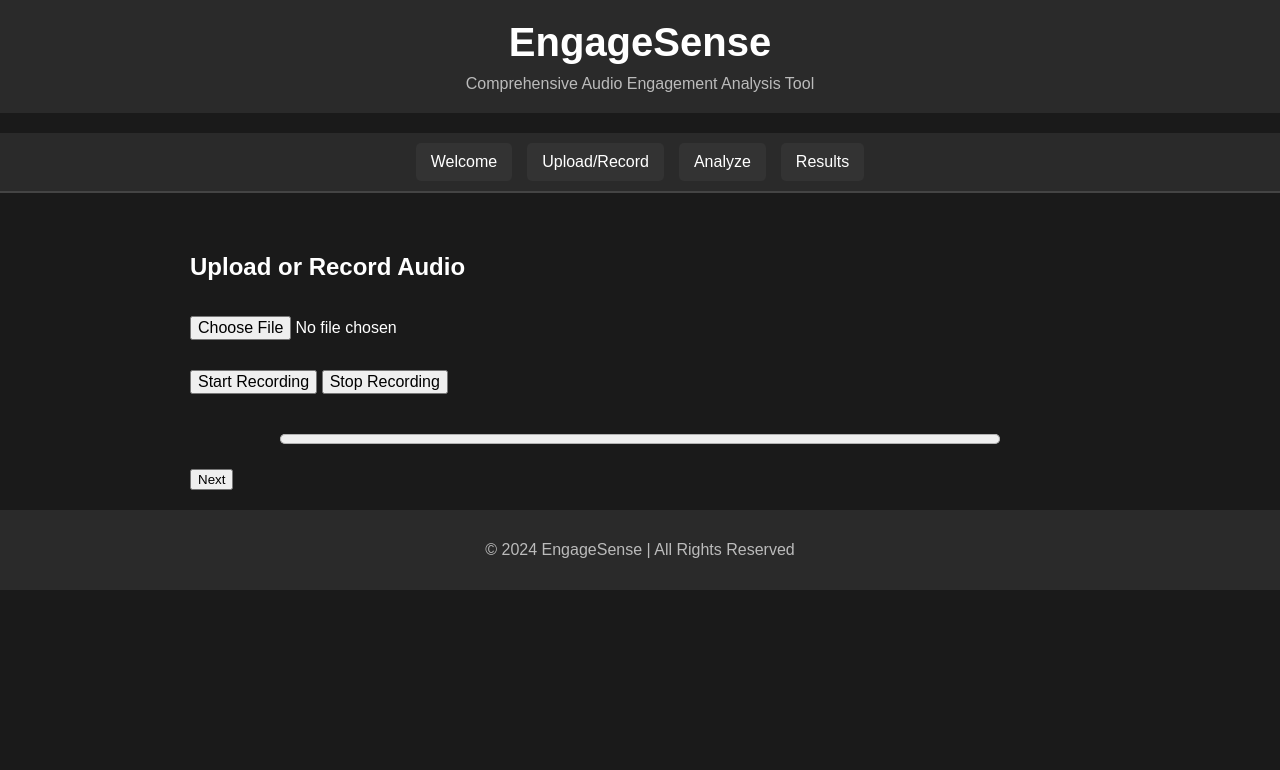
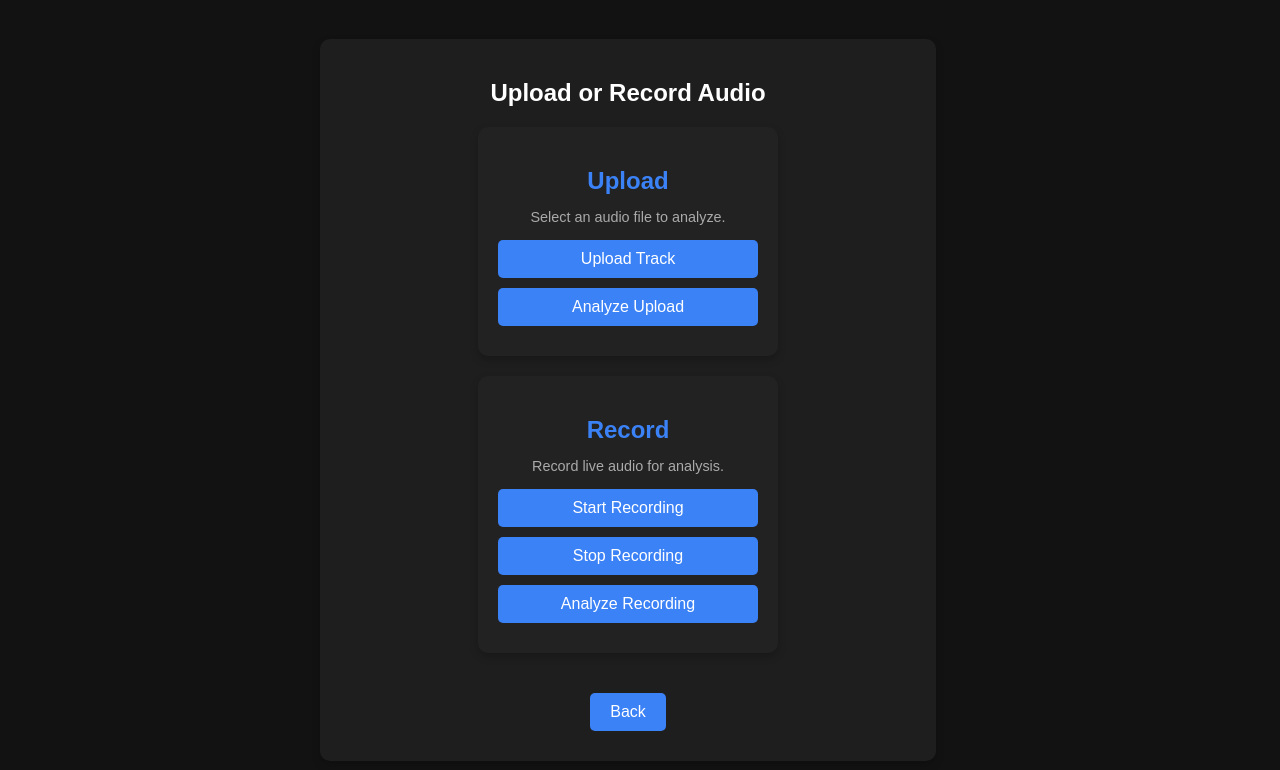
Before and after one commit to LiyamFlx/Engagement_Sense_4.0, a plain HTML site: page index.html in a window 1280 px wide. Both pictures are taken after a click on the button "Get Started". Drawn offline with Linux system fonts and the light colour scheme.

Commit message:
Update index.html

```diff
--- a/index.html
+++ b/index.html
@@ -3,162 +3,255 @@
 <head>
     <meta charset="UTF-8">
     <meta name="viewport" content="width=device-width, initial-scale=1.0">
-    <title>EngageSense - Audio Engagement Analysis Tool</title>
+    <title>EngageSense</title>
     <style>
+        /* General Styles */
         body {
             margin: 0;
-            font-family: 'Arial', sans-serif;
-            background-color: #1a1a1a;
+            font-family: Arial, sans-serif;
+            background-color: #121212;
             color: #ffffff;
-        }
-        header {
-            text-align: center;
-            padding: 20px;
-            background-color: #2a2a2a;
-        }
-        header h1 {
-            font-size: 2.5rem;
-            margin: 0;
-        }
-        header p {
-            margin: 10px 0 0;
-            color: #bbbbbb;
-        }
-        nav {
             display: flex;
             justify-content: center;
-            gap: 15px;
+            align-items: center;
+            min-height: 100vh;
+        }
+
+        .container {
+            width: 90%;
+            max-width: 600px;
+            background: #1e1e1e;
+            padding: 20px;
+            border-radius: 10px;
+            box-shadow: 0 4px 8px rgba(0, 0, 0, 0.2);
+            text-align: center;
+        }
+
+        button {
+            padding: 10px 20px;
+            margin: 10px 0;
+            border: none;
+            border-radius: 5px;
+            background-color: #3b82f6;
+            color: #ffffff;
+            font-size: 1rem;
+            cursor: pointer;
+            transition: background-color 0.3s;
+        }
+
+        button:hover {
+            background-color: #2563eb;
+        }
+
+        .hidden {
+            display: none;
+        }
+
+        .progress-bar {
+            width: 100%;
+            height: 10px;
+            background: #444;
+            border-radius: 5px;
+            margin-top: 20px;
+            overflow: hidden;
+        }
+
+        .progress-bar-inner {
+            height: 100%;
+            width: 0;
+            background: #3b82f6;
+            transition: width 0.5s ease;
+        }
+
+        canvas {
+            margin: 20px auto;
+            display: block;
+        }
+
+        /* Card Grid Styles */
+        .card-grid {
+            display: flex;
+            gap: 20px;
+            justify-content: center;
+            flex-wrap: wrap;
             margin: 20px 0;
-            background-color: #2a2a2a;
+        }
+
+        .card {
+            background: #222;
+            padding: 20px;
+            border-radius: 10px;
+            box-shadow: 0 4px 8px rgba(0, 0, 0, 0.2);
+            text-align: center;
+            width: 45%;
+            min-width: 250px;
+            transition: transform 0.3s ease, box-shadow 0.3s ease;
+        }
+
+        .card:hover {
+            transform: scale(1.05);
+            box-shadow: 0 6px 12px rgba(0, 0, 0, 0.3);
+        }
+
+        .card h2 {
+            margin-bottom: 10px;
+            font-size: 1.5rem;
+            color: #3b82f6;
+        }
+
+        .card p {
+            font-size: 0.9rem;
+            color: #aaa;
+            margin-bottom: 15px;
+        }
+
+        .card button {
+            display: block;
+            width: 100%;
             padding: 10px;
-            border-bottom: 2px solid #444;
-        }
-        nav button {
-            background-color: #333;
+            background-color: #3b82f6;
             color: #fff;
             border: none;
             border-radius: 5px;
-            padding: 10px 15px;
+            font-size: 1rem;
             cursor: pointer;
+            transition: background-color 0.3s ease;
+        }
+
+        .card button:hover {
+            background-color: #2563eb;
+        }
+
+        #back-to-welcome {
+            margin-top: 20px;
+            padding: 10px 20px;
             font-size: 1rem;
-            transition: background-color 0.3s ease, transform 0.2s ease;
-        }
-        nav button:hover {
-            background-color: #555;
-            transform: scale(1.05);
-        }
-        .container {
-            max-width: 900px;
-            margin: 0 auto;
-            padding: 20px;
-        }
-        .screen {
-            display: none;
-        }
-        .screen.active {
-            display: block;
-        }
-        .welcome-screen video {
-            max-width: 100%;
-            border-radius: 10px;
-            margin: 20px 0;
-        }
-        .audio-upload-screen, .analysis-screen, .results-screen {
-            text-align: center;
-        }
-        input[type="file"], .audio-controls button {
-            margin: 15px 0;
-            font-size: 1rem;
-        }
-        progress {
-            width: 80%;
-            height: 20px;
-            margin: 20px auto;
-            display: block;
-        }
-        .chart-container {
-            margin: 20px 0;
-        }
-        .chart {
-            width: 100%;
-            max-width: 600px;
-            margin: 0 auto;
-        }
-        footer {
-            text-align: center;
-            padding: 15px;
-            background-color: #2a2a2a;
-            color: #bbbbbb;
         }
     </style>
 </head>
 <body>
-    <header>
-        <h1>EngageSense</h1>
-        <p>Comprehensive Audio Engagement Analysis Tool</p>
-    </header>
-    <nav>
-        <button onclick="navigateTo('welcome-screen')">Welcome</button>
-        <button onclick="navigateTo('audio-upload-screen')">Upload/Record</button>
-        <button onclick="navigateTo('analysis-screen')">Analyze</button>
-        <button onclick="navigateTo('results-screen')">Results</button>
-    </nav>
-    <div class="container">
-        <div id="welcome-screen" class="screen active">
-            <h2>Welcome to EngageSense</h2>
-            <p>Analyze your audio content and extract actionable insights.</p>
-            <video controls>
-                <source src="overview.mp4" type="video/mp4">
-                Your browser does not support the video tag.
-            </video>
-            <button onclick="navigateTo('audio-upload-screen')">Get Started</button>
-        </div>
-        <div id="audio-upload-screen" class="screen">
-            <h2>Upload or Record Audio</h2>
-            <input type="file" id="audioFile" accept=".mp3, .wav">
-            <div class="audio-controls">
-                <button onclick="startRecording()">Start Recording</button>
-                <button onclick="stopRecording()">Stop Recording</button>
+    <main id="main-content">
+        <section id="welcome-screen" class="container">
+            <h1>Welcome to EngageSense</h1>
+            <p>Analyze audio engagement with cutting-edge technology.</p>
+            <button id="start-button">Get Started</button>
+        </section>
+
+        <section id="upload-record-screen" class="container hidden">
+            <h1>Upload or Record Audio</h1>
+            <div class="card-grid">
+                <div class="card" id="upload-card">
+                    <h2>Upload</h2>
+                    <p>Select an audio file to analyze.</p>
+                    <button id="upload-button">Upload Track</button>
+                    <button id="analyze-upload">Analyze Upload</button>
+                </div>
+                <div class="card" id="record-card">
+                    <h2>Record</h2>
+                    <p>Record live audio for analysis.</p>
+                    <button id="record-button">Start Recording</button>
+                    <button id="stop-recording" class="hidden">Stop Recording</button>
+                    <button id="analyze-recording" class="hidden">Analyze Recording</button>
+                </div>
             </div>
-            <progress id="uploadProgress" value="0" max="100"></progress>
-            <button onclick="navigateTo('analysis-screen')">Next</button>
-        </div>
-        <div id="analysis-screen" class="screen">
-            <h2>Analyzing Audio...</h2>
-            <p>Please wait while we process your audio content.</p>
-            <progress id="analysisProgress" value="50" max="100"></progress>
-            <button onclick="navigateTo('results-screen')">View Results</button>
-        </div>
-        <div id="results-screen" class="screen">
-            <h2>Results Summary</h2>
-            <div class="chart-container">
-                <canvas id="engagementChart" class="chart"></canvas>
+            <button id="back-to-welcome">Back</button>
+        </section>
+
+        <section id="analysis-screen" class="container hidden">
+            <h1>Analyzing...</h1>
+            <p>Please wait while we process your audio data.</p>
+            <div class="progress-bar">
+                <div id="progress-bar-inner-analysis" class="progress-bar-inner"></div>
             </div>
-            <button onclick="downloadPDF()">Download PDF</button>
-            <button onclick="navigateTo('welcome-screen')">Start Over</button>
-        </div>
-    </div>
-    <footer>
-        <p>&copy; 2024 EngageSense | All Rights Reserved</p>
-    </footer>
+        </section>
+
+        <section id="results-screen" class="container hidden">
+            <h1>Results Summary</h1>
+            <ul id="engagement-results">
+                <li>Physical Engagement: <strong>85%</strong></li>
+                <li>Emotional Engagement: <strong>78%</strong></li>
+                <li>Mental Engagement: <strong>92%</strong></li>
+                <li>Spiritual Engagement: <strong>67%</strong></li>
+            </ul>
+            <canvas id="results-chart" width="400" height="300"></canvas>
+            <button id="start-over">Start Over</button>
+        </section>
+    </main>
+
     <script>
-        function navigateTo(screenId) {
-            document.querySelectorAll('.screen').forEach(screen => {
-                screen.classList.remove('active');
-            });
-            document.getElementById(screenId).classList.add('active');
+        // DOM Elements
+        const screens = {
+            welcome: document.getElementById('welcome-screen'),
+            upload: document.getElementById('upload-record-screen'),
+            analysis: document.getElementById('analysis-screen'),
+            results: document.getElementById('results-screen'),
+        };
+
+        const buttons = {
+            start: document.getElementById('start-button'),
+            back: document.getElementById('back-to-welcome'),
+            analyzeUpload: document.getElementById('analyze-upload'),
+            analyzeRecording: document.getElementById('analyze-recording'),
+            startOver: document.getElementById('start-over'),
+        };
+
+        const progressBars = {
+            analysis: document.getElementById('progress-bar-inner-analysis'),
+        };
+
+        // Navigation Functions
+        function navigateTo(screen) {
+            Object.values(screens).forEach(el => el.classList.add('hidden'));
+            screens[screen].classList.remove('hidden');
         }
 
-        function startRecording() {
-            alert("Recording started...");
+        buttons.start.addEventListener('click', () => navigateTo('upload'));
+        buttons.back.addEventListener('click', () => navigateTo('welcome'));
+        buttons.startOver.addEventListener('click', () => navigateTo('welcome'));
+
+        // Analysis Simulation
+        function startAnalysis() {
+            navigateTo('analysis');
+            let progress = 0;
+
+            const interval = setInterval(() => {
+                progress += 10;
+                progressBars.analysis.style.width = `${progress}%`;
+
+                if (progress >= 100) {
+                    clearInterval(interval);
+                    navigateTo('results');
+                    renderChart();
+                }
+            }, 500);
         }
 
-        function stopRecording() {
-            alert("Recording stopped.");
-        }
+        buttons.analyzeUpload.addEventListener('click', startAnalysis);
+        buttons.analyzeRecording.addEventListener('click', startAnalysis);
 
-        function downloadPDF() {
-            alert("Results PDF downloaded.");
+        // Chart Rendering
+        function renderChart() {
+            const canvas = document.getElementById('results-chart');
+            const ctx = canvas.getContext('2d');
+            const data = [85, 78, 92, 67];
+            const labels = ['Physical', 'Emotional', 'Mental', 'Spiritual'];
+            const barWidth = 80;
+            const gap = 20;
+
+            ctx.clearRect(0, 0, canvas.width, canvas.height);
+
+            data.forEach((value, index) => {
+                const x = index * (barWidth + gap) + gap;
+                const y = canvas.height - (value / 100) * canvas.height;
+
+                ctx.fillStyle = ['#f87171', '#60a5fa', '#a78bfa', '#facc15'][index];
+                ctx.fillRect(x, y, barWidth, canvas.height - y);
+
+                ctx.fillStyle = '#fff';
+                ctx.textAlign = 'center';
+                ctx.fillText(labels[index], x + barWidth / 2, canvas.height - 10);
+                ctx.fillText(`${value}%`, x + barWidth / 2, y - 10);
+            });
         }
     </script>
 </body>
```
